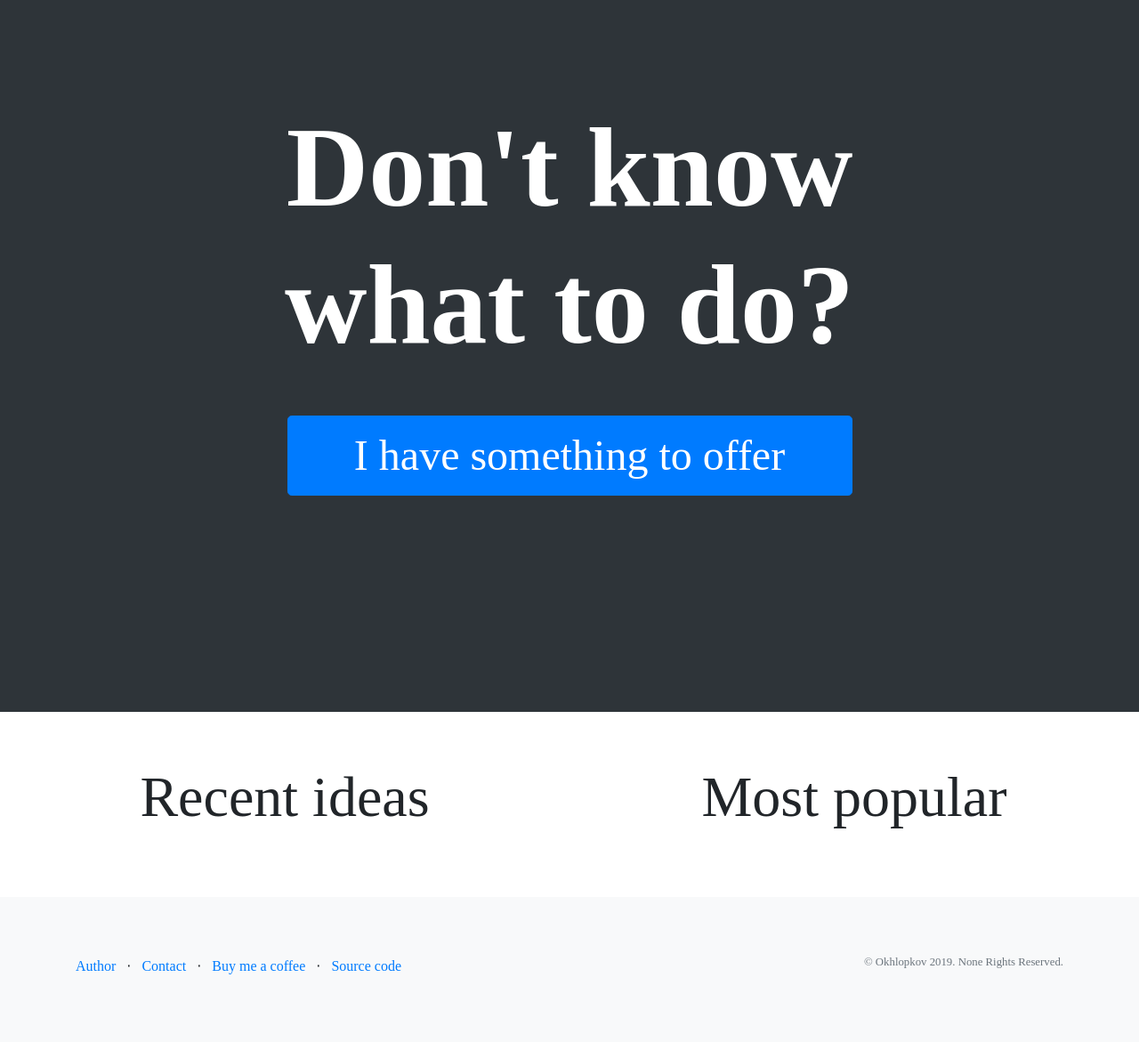
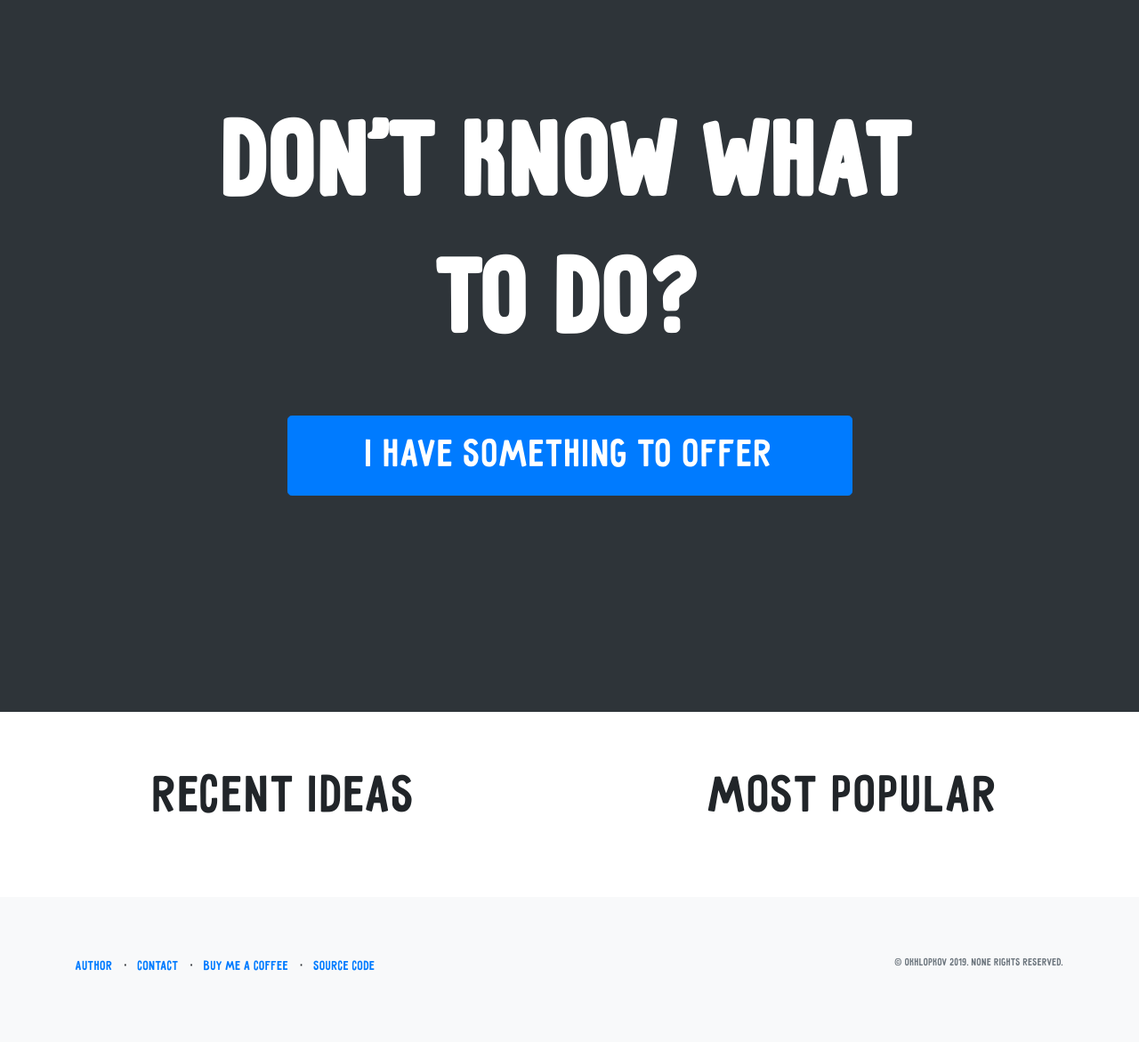
Before and after one commit to ohld/haveidea, a Django app: page / in a window 1280 px wide. Shown: the whole page at 89% size. Run offline with Django 3.2, Linux system fonts and the light colour scheme; data that the repository does not hold is empty; some libraries are stand-ins or nearby versions.

Commit message:
change font

```diff
--- a/plans/static/styles.css
+++ b/plans/static/styles.css
@@ -1,6 +1,6 @@
 @font-face {
     font-family: 'Pribambas';
-    src: url('Pribambas-Regular.eot');
+    src: url('fonts/Pribambas-Regular.woff2');
 }
 
 body {
```
Also changed, not shown: plans/static/fonts/Pribambas-Regular.woff2 (added), 1 other file.
